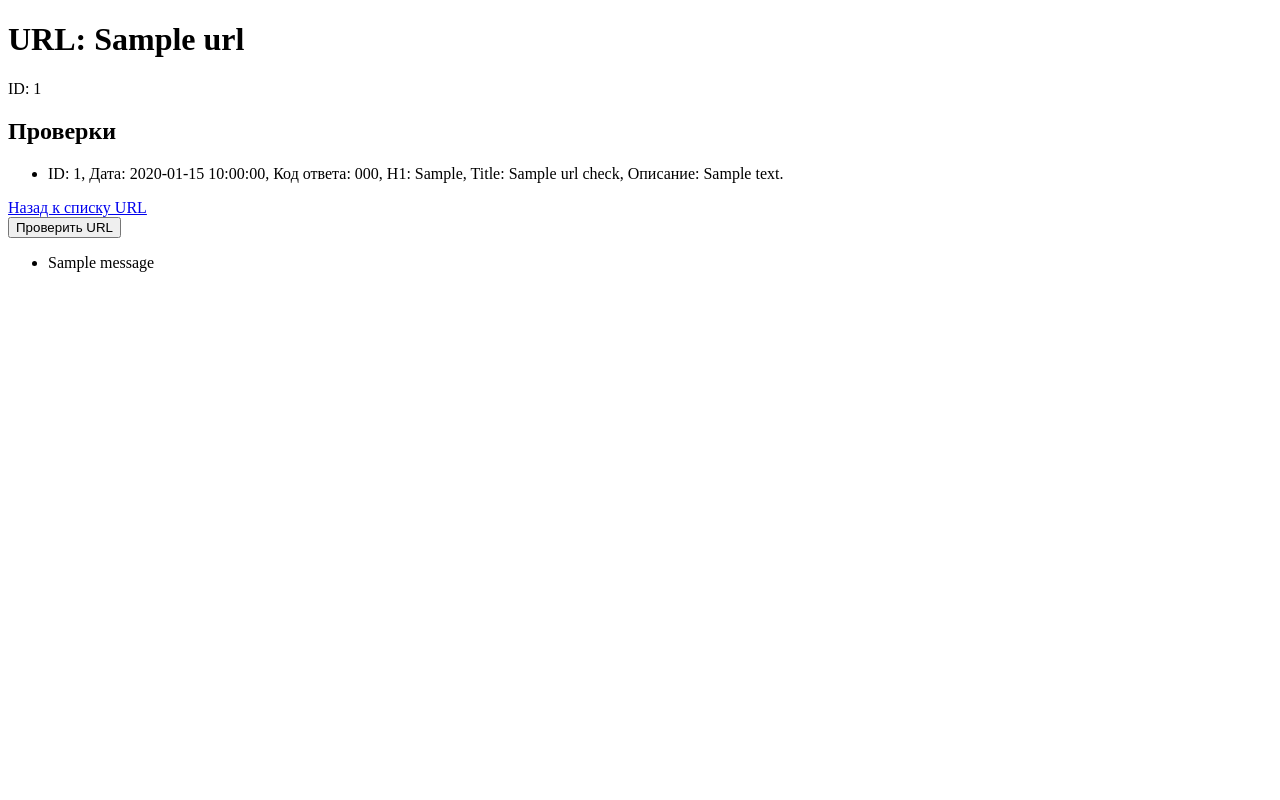
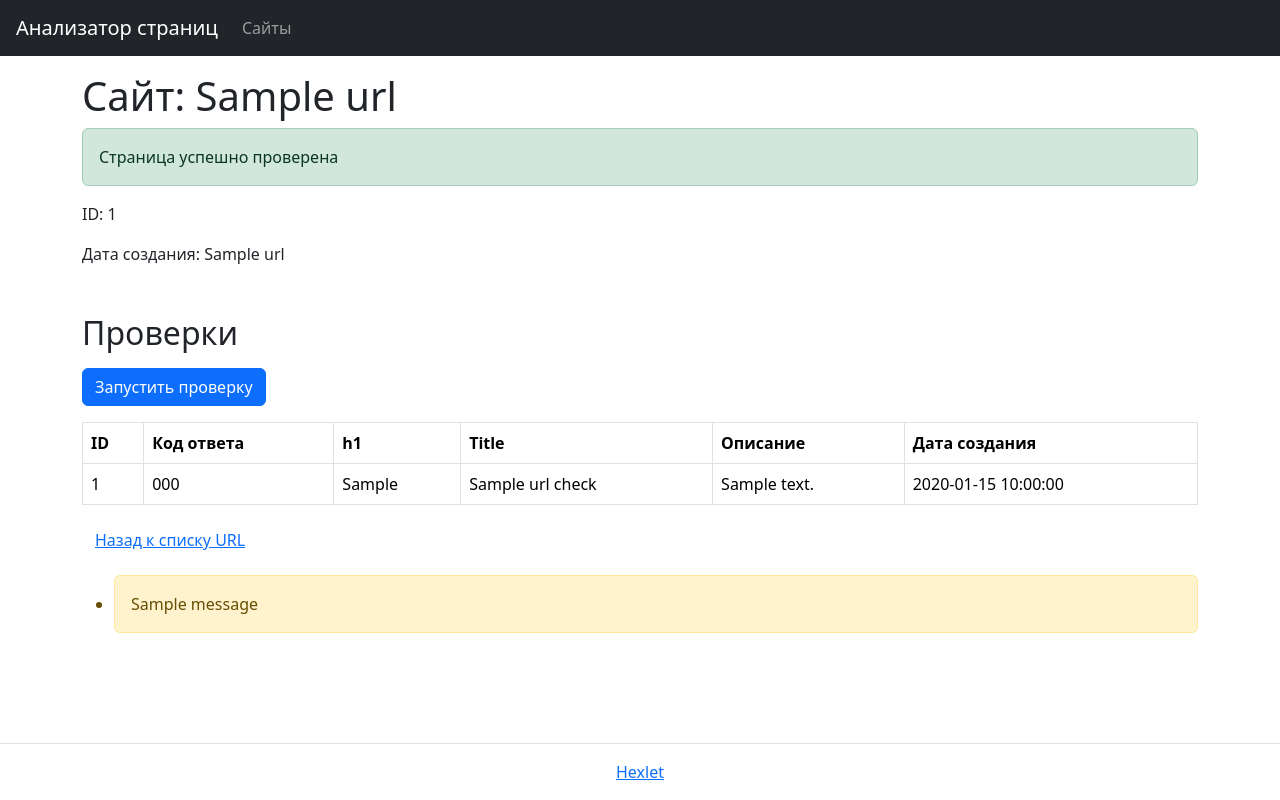
Before and after one commit to Glam52/Page-analyzer, a Flask app: page /urls/1 in a window 1280 px wide. Run offline with Flask 3, Linux system fonts and the light colour scheme; one stand-in notice (Sample message) is shown; a database or web service that is not in the repository returns one stand-in record (values such as "Sample title"); some libraries are stand-ins or nearby versions.

Commit message:
refinement of the ./urls/<id>

```diff
--- a/page_analyzer/templates/show_url.html
+++ b/page_analyzer/templates/show_url.html
@@ -2,38 +2,86 @@
 <html lang="en">
 <head>
     <meta charset="utf-8">
-    <title>URL</title>
+    <meta name="viewport" content="width=device-width, initial-scale=1, shrink-to-fit=no">
+    <meta name="description" content="Third project for Hexlet.io">
+    <link href="https://cdn.jsdelivr.net/npm/bootstrap@5.3.3/dist/css/bootstrap.min.css" rel="stylesheet" integrity="sha384-QWTKZyjpPEjISv5WaRU9OFeRpok6YctnYmDr5pNlyT2bRjXh0JMhjY6hW+ALEwIH" crossorigin="anonymous">
+    <title>Анализатор страниц</title>
   </head>
-<body>
-    <h1>URL: {{ url[1] }}</h1>
+<body class="min-vh-100 d-flex flex-column">
+  <header class="flex-shrink-0">
+    <nav class="navbar navbar-expand-md navbar-dark bg-dark px-3">
+      <a class="navbar-brand" href="/">Анализатор страниц</a>
+      <div id="navbarNav">
+        <ul class="navbar-nav">
+          <li class="nav-item">
+            <a class="nav-link" href="/urls">Сайты</a>
+          </li>
+        </ul>
+      </div>
+    </nav>
+  </header>
+
+  <main class="flex-grow-1">
+    <div class="container-lg mt-3">
+      <h1>Сайт: {{ url[1] }}</h1>
+      <div class="alert alert-success" role="alert">Страница успешно проверена</div>
       <p>ID: {{ url[0] }}</p>
+      <p>Дата создания: {{ url[2] }}</p>
 
-    <h2>Проверки</h2>
-    <ul>
+      <h2 class="mt-5 mb-3">Проверки</h2>
+      <form method="post" action="/urls/{{ url[0] }}/checks">
+        <input type="submit" class="btn btn-primary" value="Запустить проверку">
+      </form>
+
+      <div class="table-responsive mt-3">
+        <table class="table table-bordered table-hover" data-test="checks">
+          <thead>
+            <tr>
+              <th>ID</th>
+              <th>Код ответа</th>
+              <th>h1</th>
+              <th>Title</th>
+              <th>Описание</th>
+              <th>Дата создания</th>
+            </tr>
+          </thead>
+          <tbody>
             {% for check in checks %}
-            <li>ID: {{ check[0] }}, Дата: {{ check[1] }}, Код ответа: {{ check[2] }},
-                H1: {{ check[3] if check[3] else 'Нет H1' }},
-                Title: {{ check[4] if check[4] else 'Нет Title' }},
-                Описание: {{ check[5] if check[5] else 'Нет описания' }}
-            </li>
+              <tr>
+                <td>{{ check[0] }}</td>
+                <td>{{ check[2] }}</td>
+                <td>{{ check[3] if check[3] else 'Нет H1' }}</td>
+                <td>{{ check[4] if check[4] else 'Нет Title' }}</td>
+                <td>{{ check[5] if check[5] else 'Нет описания' }}</td>
+                <td>{{ check[1] }}</td>
+              </tr>
             {% endfor %}
-    </ul>
+          </tbody>
+        </table>
+      </div>
 
-
-    <a href="/urls">Назад к списку URL</a>
-
-    <form action="{{ url_for('create_check', id=url[0]) }}" method="POST">
-        <button type="submit">Проверить URL</button>
-    </form>
+      <a href="/urls" class="btn btn-link">Назад к списку URL</a>
 
       {% with messages = get_flashed_messages() %}
         {% if messages %}
-            <ul class="flashes">
+          <ul class="flashes mt-3">
             {% for message in messages %}
-                    <li>{{ message }}</li>
+              <li class="alert alert-warning">{{ message }}</li>
             {% endfor %}
           </ul>
         {% endif %}
       {% endwith %}
+    </div>
+  </main>
+
+  <footer class="border-top py-3 mt-5 flex-shrink-0">
+    <div class="container-lg">
+      <div class="text-center">
+        <a href="https://ru.hexlet.io/" target="_blank">Hexlet</a>
+      </div>
+    </div>
+  </footer>
+
+  <script src="https://cdn.jsdelivr.net/npm/bootstrap@5.3.3/dist/js/bootstrap.bundle.min.js" integrity="sha384-YvpcrYf0tY3lHB60NNkmXc5s9fDVZLESaAA55NDzOxhy9GkcIdslK1eN7N6jIeHz" crossorigin="anonymous"></script>
 </body>
 </html>
```
Also changed, not shown: page_analyzer/templates/_show_url.html (added, +39 -0 lines). Lines whose indentation alone changed are shown as unchanged.
